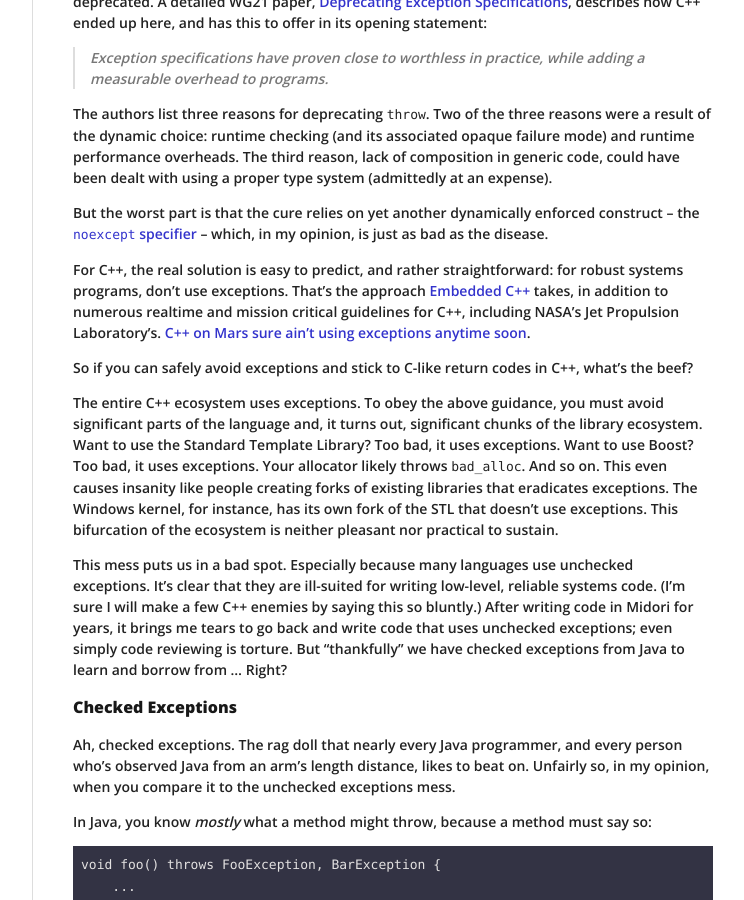
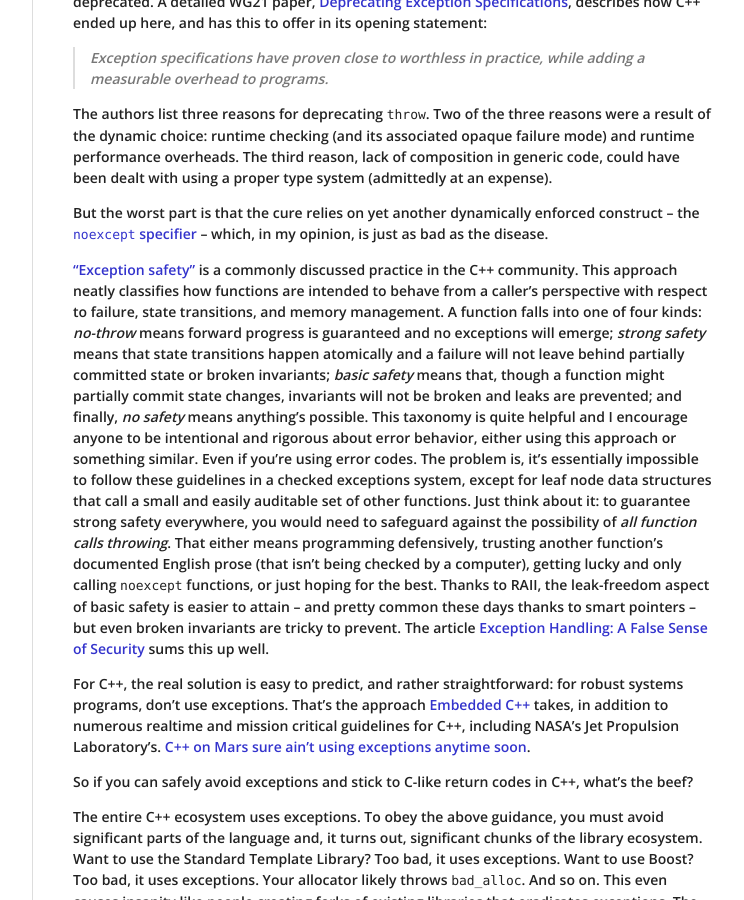
Before and after one commit to joeduffy/joeduffy.github.io, a Jekyll site: the page built from _posts/2016-02-07-the-error-model.md, in a window 1280 px wide and 900 px high, scrolled down 11176 px. Shown: the whole window, without its empty margins (378-1122 px from the left). Built offline with Jekyll 4.4.1, drawn with Linux system fonts in a browser that asks for light colours; nearby versions of some CDN libraries; comment, search, counter and statistics services are not loaded.

Commit message:
Add a mention of Exception Safety

```diff
--- a/_posts/2016-02-07-the-error-model.md
+++ b/_posts/2016-02-07-the-error-model.md
@@ -511,6 +511,23 @@ of composition in generic code, could have been dealt with using a proper type s
 But the worst part is that the cure relies on yet another dynamically enforced construct -- the [`noexcept` specifier](
 http://en.cppreference.com/w/cpp/language/noexcept_spec) -- which, in my opinion, is just as bad as the disease.
 
+["Exception safety"](https://en.wikipedia.org/wiki/Exception_safety) is a commonly discussed practice in the C++
+community.  This approach neatly classifies how functions are intended to behave from a caller's perspective with
+respect to failure, state transitions, and memory management.  A function falls into one of four kinds: *no-throw* means
+forward progress is guaranteed and no exceptions will emerge; *strong safety* means that state transitions happen
+atomically and a failure will not leave behind partially committed state or broken invariants; *basic safety* means
+that, though a function might partially commit state changes, invariants will not be broken and leaks are prevented; and
+finally, *no safety* means anything's possible.  This taxonomy is quite helpful and I encourage anyone to be intentional
+and rigorous about error behavior, either using this approach or something similar.  Even if you're using error codes.
+The problem is, it's essentially impossible to follow these guidelines in a checked exceptions system, except for leaf
+node data structures that call a small and easily auditable set of other functions.  Just think about it: to guarantee
+strong safety everywhere, you would need to safeguard against the possibility of *all function calls throwing*.  That
+either means programming defensively, trusting another function's documented English prose (that isn't being checked by
+a computer), getting lucky and only calling `noexcept` functions, or just hoping for the best.  Thanks to RAII, the
+leak-freedom aspect of basic safety is easier to attain -- and pretty common these days thanks to smart pointers -- but
+even broken invariants are tricky to prevent.  The article [Exception Handling: A False Sense of Security](
+http://ptgmedia.pearsoncmg.com/images/020163371x/supplements/Exception_Handling_Article.html) sums this up well.
+
 For C++, the real solution is easy to predict, and rather straightforward: for robust systems programs, don't use
 exceptions.  That's the approach [Embedded C++](https://en.wikipedia.org/wiki/Embedded_C%2B%2B) takes, in addition to
 numerous realtime and mission critical guidelines for C++, including NASA's Jet Propulsion Laboratory's.
```
